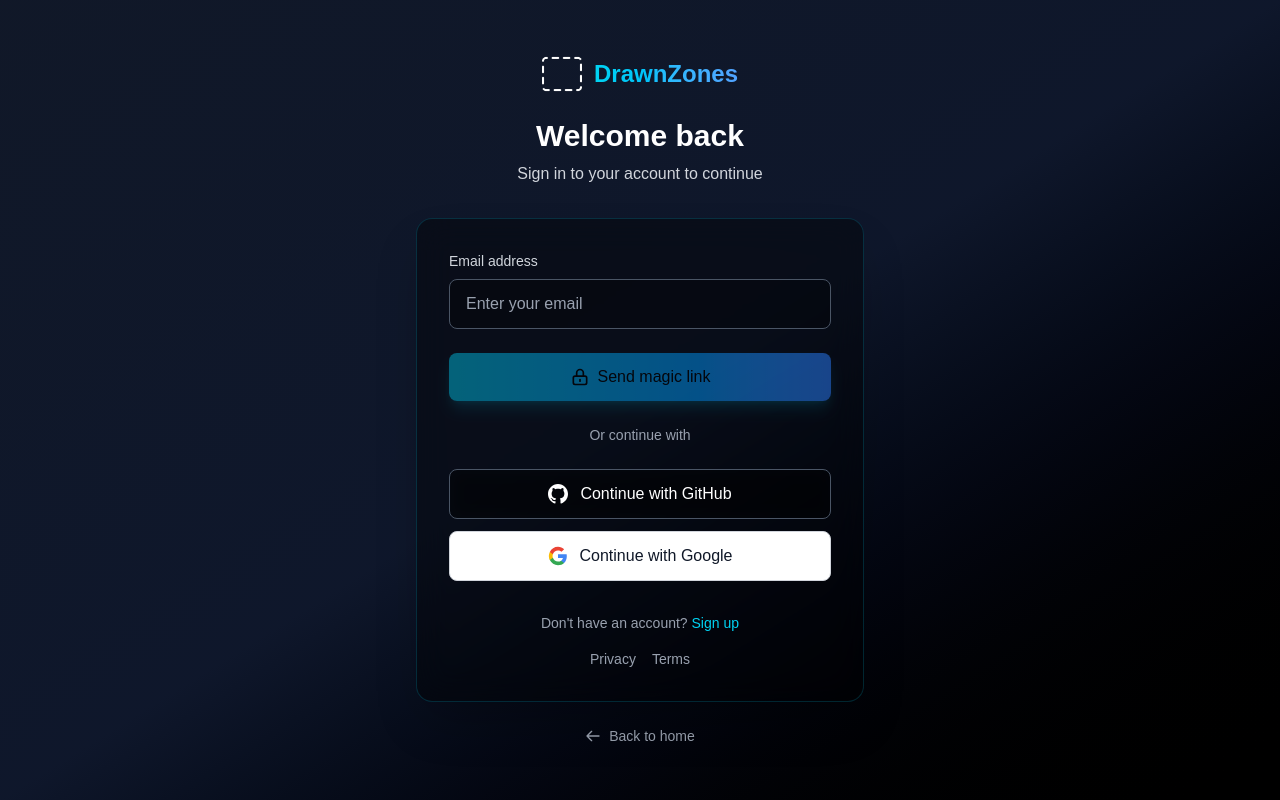
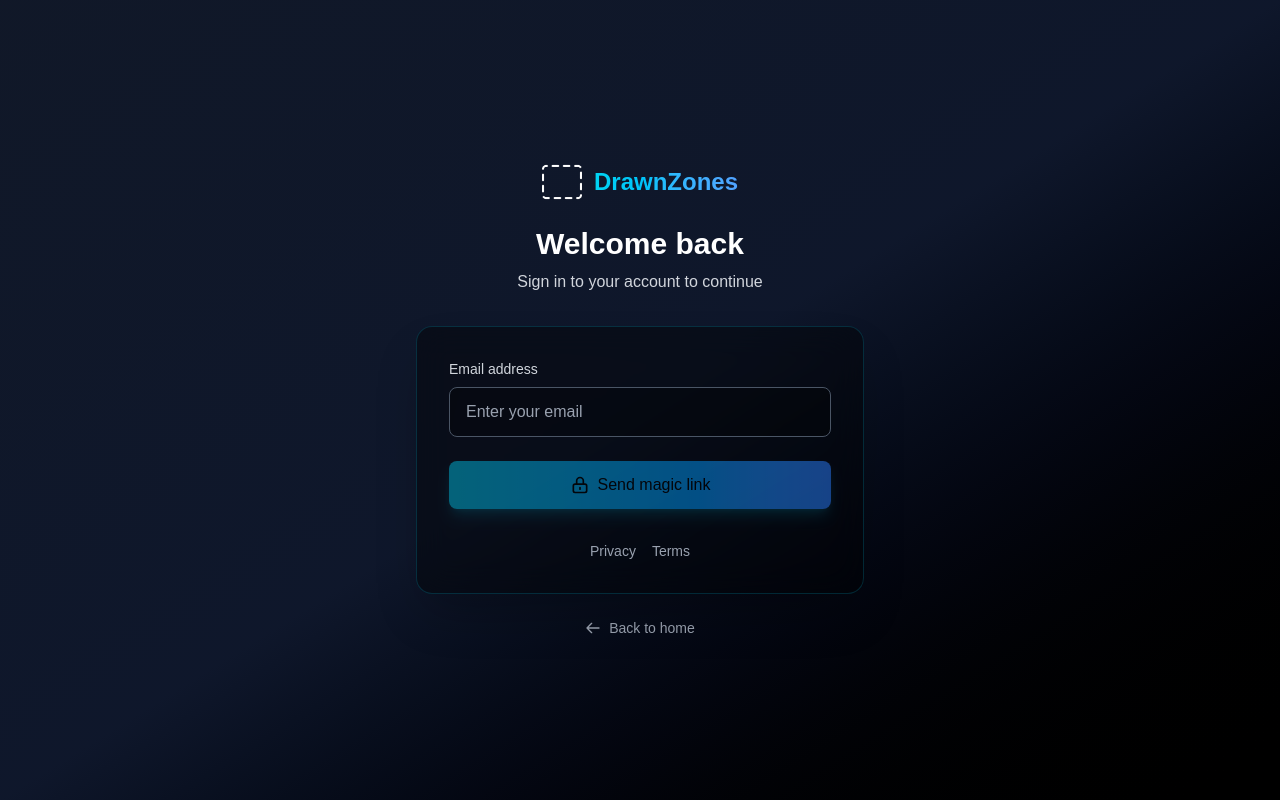
Before and after one commit to fcendesu/drawn-zones, a Next.js app in the folder frontend/: page /auth/signin in a window 1280 px wide. Built offline with nearby package versions, Linux system fonts and the light colour scheme; no server answers.

Commit message:
refactor: remove OAuth sign-in options

```diff
--- a/frontend/src/app/auth/signin/page.tsx
+++ b/frontend/src/app/auth/signin/page.tsx
@@ -28,14 +28,6 @@
     } finally {
       setIsLoading(false);
     }
-  };
-
-  const handleGitHubSignIn = () => {
-    // Redirect to GitHub OAuth
-  };
-
-  const handleGoogleSignIn = () => {
-    // Redirect to Google OAuth
   };
 
   return (
@@ -125,68 +117,8 @@
                 </button>
               </form>
 
-              {/* Divider */}
-              <div className="relative mb-6 flex-1 justify-between">
-                <div className="relative flex justify-center text-sm">
-                  <span className="px-4  text-gray-400">Or continue with</span>
-                </div>
-              </div>
-
-              {/* OAuth Buttons */}
-              <div className="space-y-3">
-                {/* GitHub OAuth */}
-                <button
-                  onClick={handleGitHubSignIn}
-                  className="w-full bg-black/30 backdrop-blur-sm text-white px-6 py-3 rounded-lg border border-gray-600 hover:bg-gray-800/50 hover:border-gray-500 hover:scale-105 active:scale-95 active:shadow-inner transform transition-all duration-200 font-medium flex items-center justify-center"
-                >
-                  <svg
-                    className="w-5 h-5 mr-3"
-                    fill="currentColor"
-                    viewBox="0 0 24 24"
-                  >
-                    <path d="M12 0c-6.626 0-12 5.373-12 12 0 5.302 3.438 9.8 8.207 11.387.599.111.793-.261.793-.577v-2.234c-3.338.726-4.033-1.416-4.033-1.416-.546-1.387-1.333-1.756-1.333-1.756-1.089-.745.083-.729.083-.729 1.205.084 1.839 1.237 1.839 1.237 1.07 1.834 2.807 1.304 3.492.997.107-.775.418-1.305.762-1.604-2.665-.305-5.467-1.334-5.467-5.931 0-1.311.469-2.381 1.236-3.221-.124-.303-.535-1.524.117-3.176 0 0 1.008-.322 3.301 1.23.957-.266 1.983-.399 3.003-.404 1.02.005 2.047.138 3.006.404 2.291-1.552 3.297-1.23 3.297-1.23.653 1.653.242 2.874.118 3.176.77.84 1.235 1.911 1.235 3.221 0 4.609-2.807 5.624-5.479 5.921.43.372.823 1.102.823 2.222v3.293c0 .319.192.694.801.576 4.765-1.589 8.199-6.086 8.199-11.386 0-6.627-5.373-12-12-12z" />
-                  </svg>
-                  Continue with GitHub
-                </button>
-
-                {/* Google OAuth */}
-                <button
-                  onClick={handleGoogleSignIn}
-                  className="w-full bg-white text-gray-900 px-6 py-3 rounded-lg hover:bg-gray-100 hover:scale-105 active:scale-95 active:shadow-inner transform transition-all duration-200 font-medium flex items-center justify-center border border-gray-300"
-                >
-                  <svg className="w-5 h-5 mr-3" viewBox="0 0 24 24">
-                    <path
-                      fill="#4285F4"
-                      d="M22.56 12.25c0-.78-.07-1.53-.2-2.25H12v4.26h5.92c-.26 1.37-1.04 2.53-2.21 3.31v2.77h3.57c2.08-1.92 3.28-4.74 3.28-8.09z"
-                    />
-                    <path
-                      fill="#34A853"
-                      d="M12 23c2.97 0 5.46-.98 7.28-2.66l-3.57-2.77c-.98.66-2.23 1.06-3.71 1.06-2.86 0-5.29-1.93-6.16-4.53H2.18v2.84C3.99 20.53 7.7 23 12 23z"
-                    />
-                    <path
-                      fill="#FBBC05"
-                      d="M5.84 14.09c-.22-.66-.35-1.36-.35-2.09s.13-1.43.35-2.09V7.07H2.18C1.43 8.55 1 10.22 1 12s.43 3.45 1.18 4.93l2.85-2.22.81-.62z"
-                    />
-                    <path
-                      fill="#EA4335"
-                      d="M12 5.38c1.62 0 3.06.56 4.21 1.64l3.15-3.15C17.45 2.09 14.97 1 12 1 7.7 1 3.99 3.47 2.18 7.07l3.66 2.84c.87-2.6 3.3-4.53 6.16-4.53z"
-                    />
-                  </svg>
-                  Continue with Google
-                </button>
-              </div>
-
               {/* Footer Links */}
               <div className="mt-8 text-center text-sm text-gray-400">
-                <p>
-                  Don&apos;t have an account?{" "}
-                  <Link
-                    href="/auth/signup"
-                    className="text-cyan-400 hover:text-cyan-300 transition-colors"
-                  >
-                    Sign up
-                  </Link>
-                </p>
                 <div className="mt-4 space-x-4">
                   <Link
                     href="/privacy"
```
